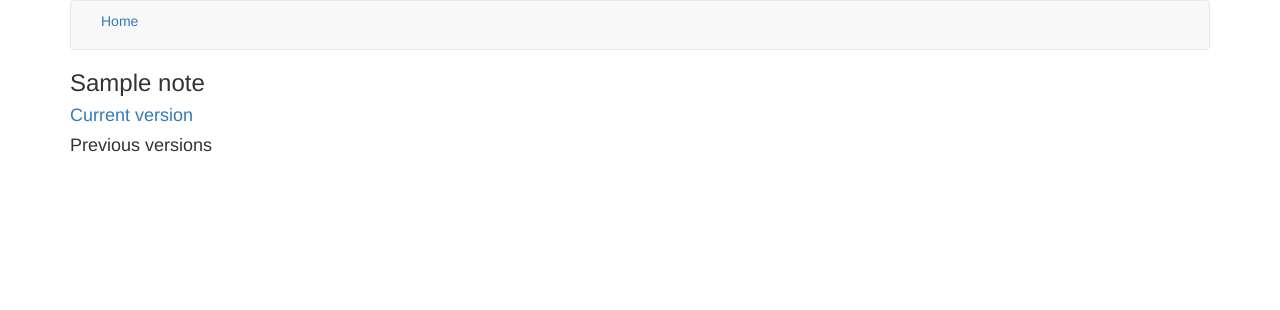
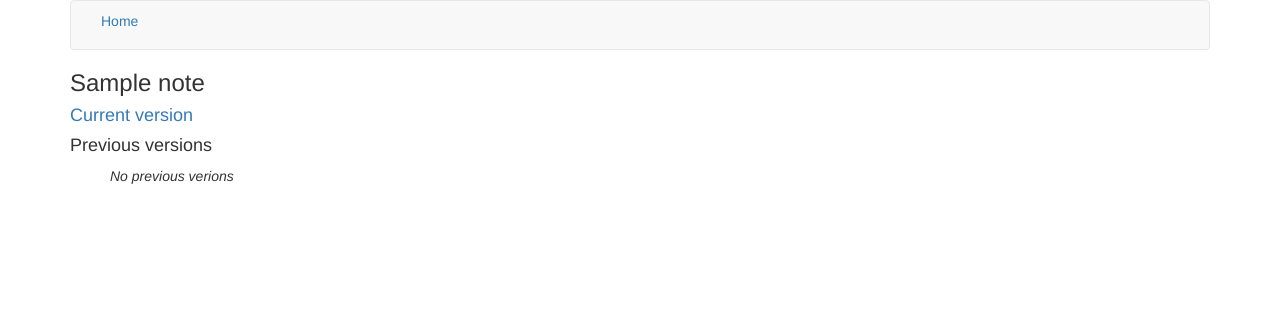
Before and after one commit to divieira/asciimath-notebook, a Flask app: page /note/1/versions in a window 1280 px wide. Shown: the top 310 px of the page. Run offline with Flask 2, Linux system fonts and the light colour scheme; tables that the repository leaves empty hold one stand-in row (values such as "Sample post"); data that the repository does not hold is empty; some libraries are stand-ins or nearby versions.

Commit message:
Add no previous versions message

```diff
--- a/templates/note_versions.html
+++ b/templates/note_versions.html
@@ -11,6 +11,8 @@
         <b>{{ version.title or 'Untitled' }}</b>
         <em>({{ version.modified_at.strftime('%Y-%m-%d %H:%M:%S') }})</em>
     </a></li>
+    {% else %}
+    <em>No previous verions</em>
     {% endfor %}
   </ul>
 </div>
```
